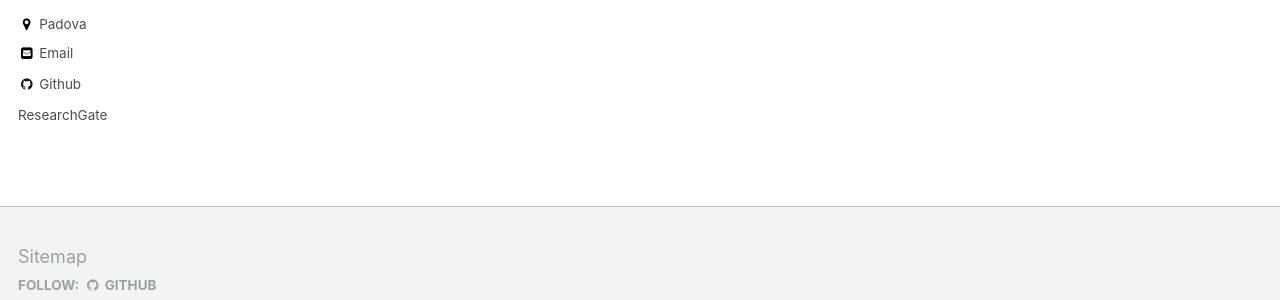
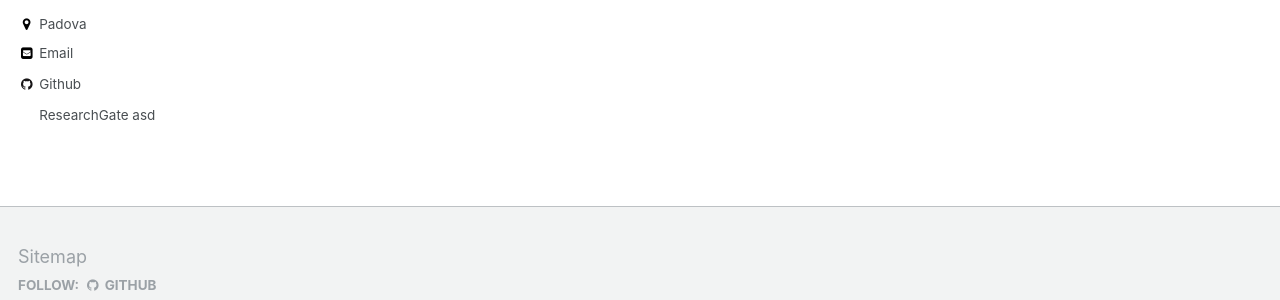
Before and after one commit to suweis/suweis.github.io, a Jekyll site: the page built from _pages/about.md, in a window 1280 px wide. Shown: the part 381-681 px from the top of the page. Built offline with Jekyll 4.4.1, drawn with Linux system fonts in a browser that asks for light colours.

Commit message:
Changes ResearchGate in sidebar (trial)

```diff
--- a/_includes/author-profile.html
+++ b/_includes/author-profile.html
@@ -110,7 +110,7 @@
         <li><a href="https://en.wikipedia.org/wiki/User:{{ author.wikipedia }}"><i class="fa fa-fw fa-chain" aria-hidden="true"></i> Wikipedia</a></li>
       {% endif %}
       {% if author.researchgate %}
-        <li><a href="https://www.researchgate.net/profile/{{ author.researchgate }}"><i class="fab fa-researchgate" aria-hidden="true"></i> ResearchGate</a></li>
+        <li><a href="https://www.researchgate.net/profile/{{ author.researchgate }}"><i class="fa fa-fw fa-researchgate" aria-hidden="true"></i> ResearchGate asd</a></li>
       {% endif %}
     </ul>
   </div>
```
